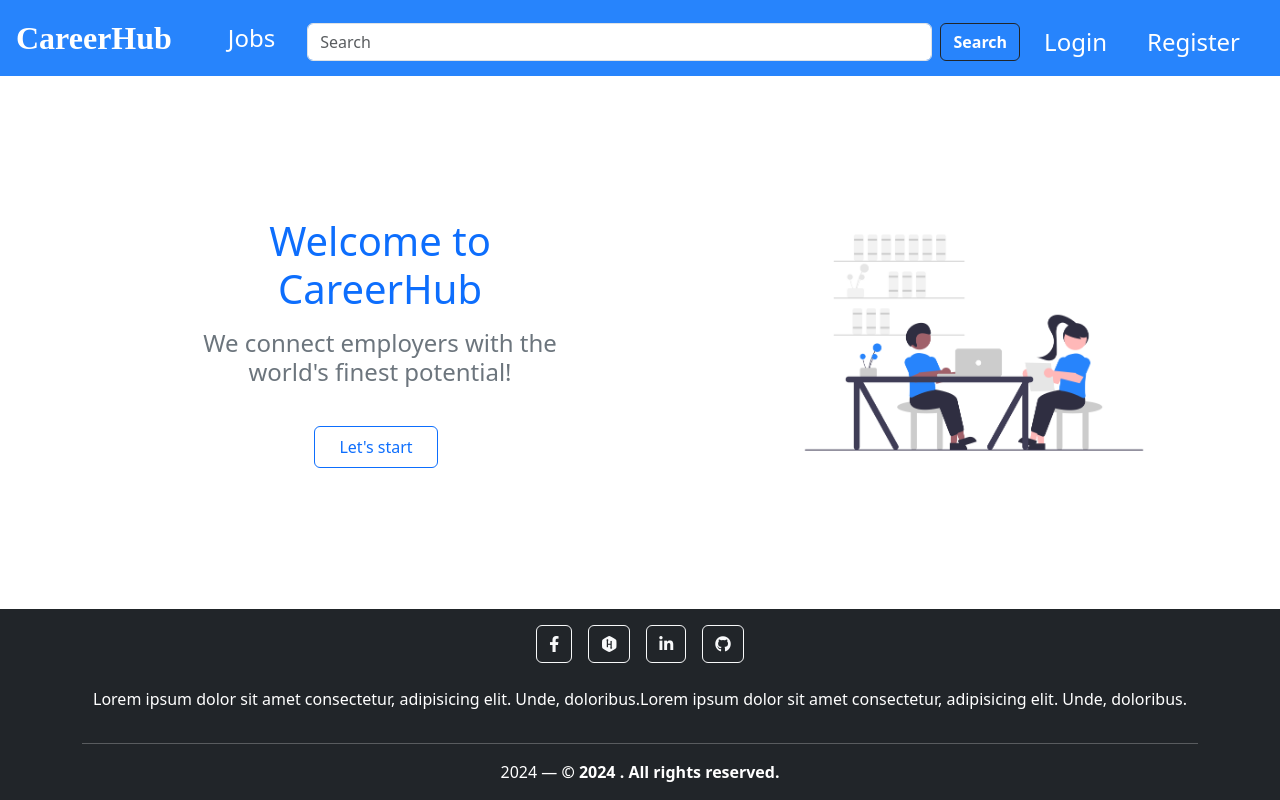
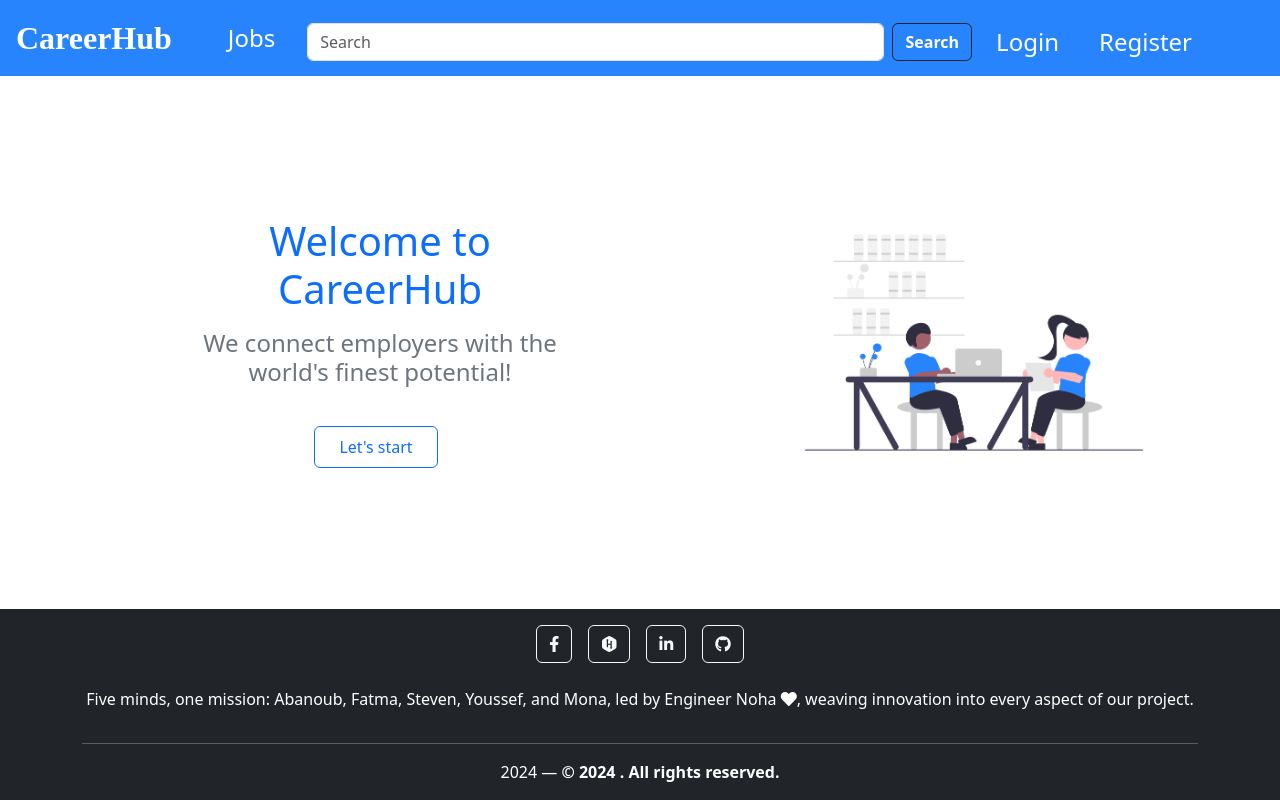
Before and after one commit to yousef8/CareerHub-FrontEnd, a Vue app: page / in a window 1280 px wide. Built offline with nearby package versions, Linux system fonts and the light colour scheme; no server answers.

Commit message:
update navbar & footer

```diff
--- a/src/components/AppFooter.vue
+++ b/src/components/AppFooter.vue
@@ -14,7 +14,7 @@
       </div>
       <div class="row">
         <div class="col-md-12 text-center mb-3">
-         Lorem ipsum dolor sit amet consectetur, adipisicing elit. Unde, doloribus.Lorem ipsum dolor sit amet consectetur, adipisicing elit. Unde, doloribus.
+          Five minds, one mission: Abanoub, Fatma, Steven, Youssef, and Mona, led by Engineer Noha  <i class="fas fa-heart fa-beat"></i>, weaving innovation into every aspect of our project.
         </div>
       </div>
       <hr class="bg-light">
--- a/src/components/NavbarItem.vue
+++ b/src/components/NavbarItem.vue
@@ -24,7 +24,7 @@
           <router-link to="/jobs" class="text-decoration-none text-white">Jobs</router-link>
         </a>
       </div>
-      <div class="d-flex mx-auto mx-lg-0 w-100 w-lg-auto mt-2">
+      <div class="d-flex mx-auto mx-lg-0 w-75  w-lg-auto mt-2">
         <!-- Centered search bar -->
         <input
           class="form-control me-2"
@@ -37,7 +37,7 @@
           <button class="btn btn-outline-dark me-3 fw-bold text-white">Search</button>
         </router-link>
       </div>
-      <div class="navbar-nav ms-auto fs-4 mt-2">
+      <div class="navbar-nav ms-auto fs-4 mt-2  me-5">
         <router-link
           :to="{ name: 'login' }"
           class="text-decoration-none nav-item nav-link fs-4 me-4 p-2 rounded-5 text-white"
@@ -82,10 +82,10 @@
           </ul>
         </li>
         <div
-          class="profile-image-container"
+          class="profile-image-container ms-2 "
           v-if="authStore.isLogged && authStore.user?.profile_image"
         >
-          <img :src="authStore.user?.profile_image" class="rounded-circle" width="32" height="32" />
+          <img :src="authStore.user?.profile_image" class="rounded-circle" width="40" height="40" />
         </div>
       </div>
     </div>
```
